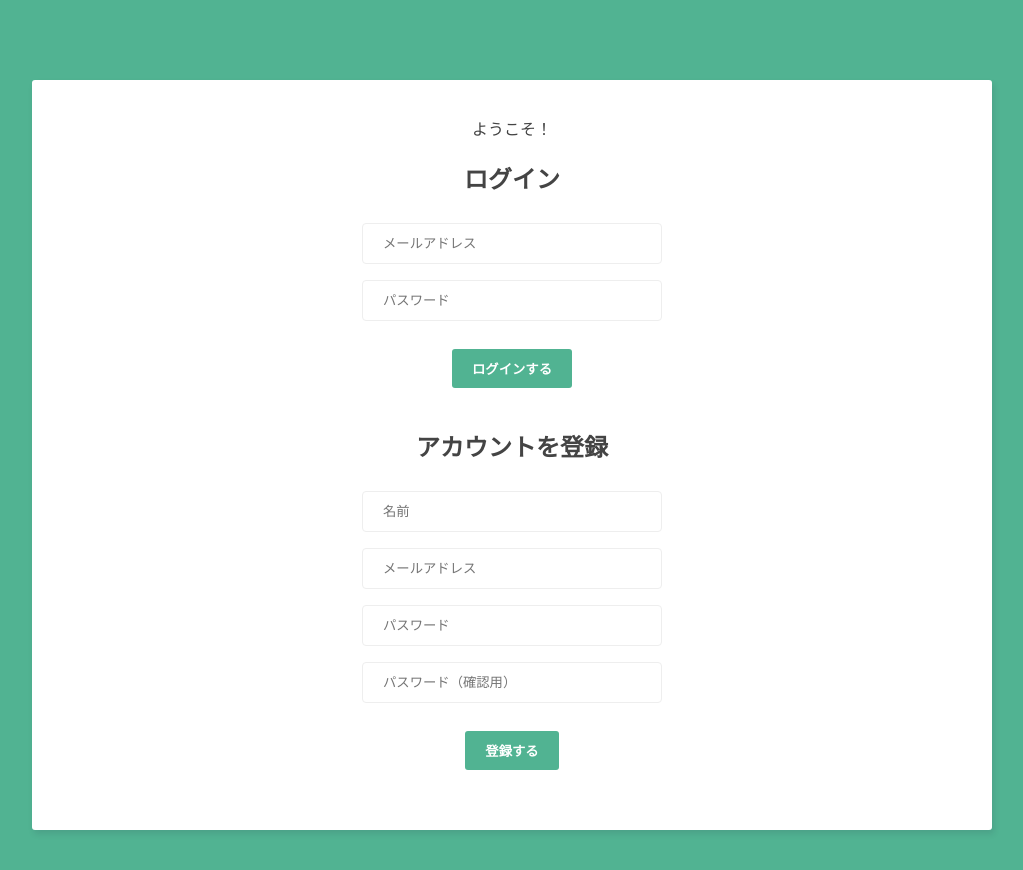
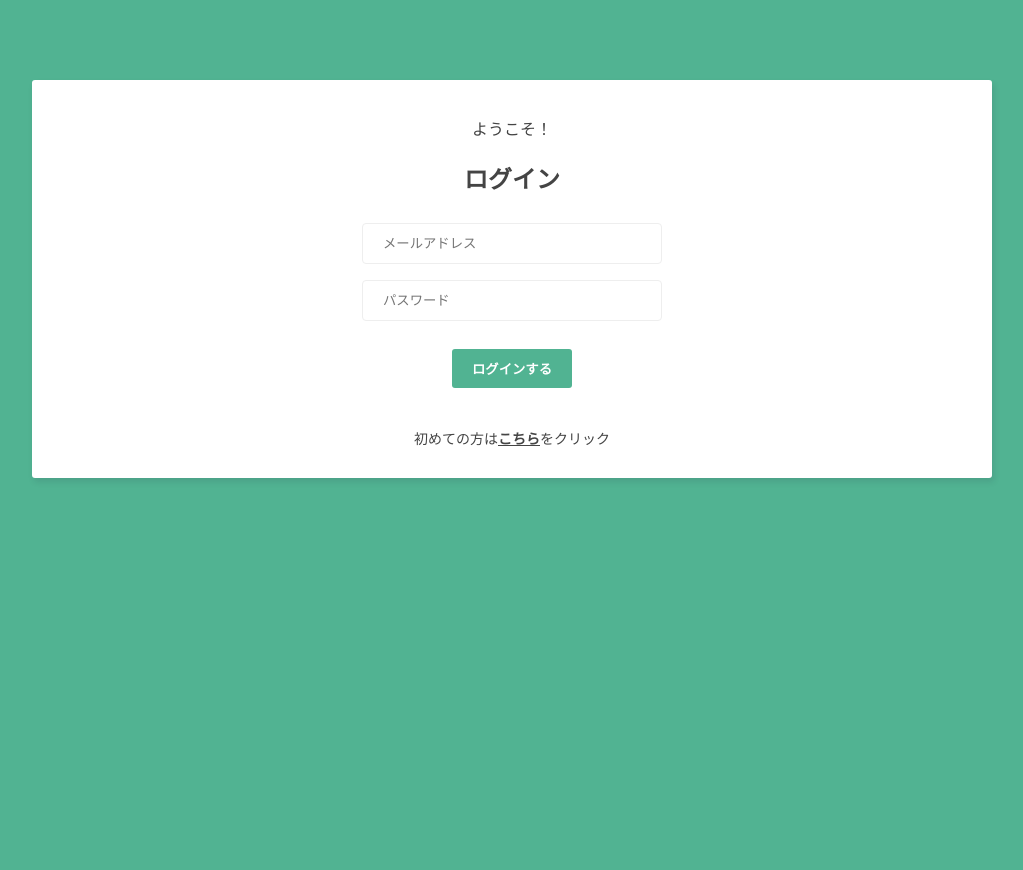
Before and after one commit to ackn14/live-chat-vuejs, a Vue app: page / in a window 1280 px wide. Shown: the top 870 px of the page, without its empty margins (128-1151 px from the left). After the commit the page ends 800 px from the top, so only its background shows below. Built offline with nearby package versions, Linux system fonts and the light colour scheme.

Commit message:
axios実装

```diff
--- a/package.json
+++ b/package.json
@@ -8,8 +8,10 @@
     "lint": "vue-cli-service lint"
   },
   "dependencies": {
+    "axios": "^0.27.2",
     "core-js": "^3.6.5",
     "vue": "^3.0.0",
+    "vue-axios": "^3.4.1",
     "vue-router": "^4.0.0-0"
   },
   "devDependencies": {
--- a/src/components/SignupForm.vue
+++ b/src/components/SignupForm.vue
@@ -1,7 +1,7 @@
 <template>
   <div>
     <h2>アカウントを登録</h2>
-    <form>
+    <form @submit.prevent="signUp">
       <input type="text" required placeholder="名前" v-model="name" />
       <input
         type="email"
@@ -21,12 +21,15 @@
         placeholder="パスワード（確認用）"
         v-model="passwordConfirmation"
       />
+      <div class="error">{{ error }}</div>
       <button>登録する</button>
     </form>
   </div>
 </template>
 
 <script>
+import axios from "axios";
+
 export default {
   data() {
     return {
@@ -34,7 +37,30 @@ export default {
       email: "",
       password: "",
       passwordConfirmation: "",
+      error: null,
     };
+  },
+  methods: {
+    // asyncで非同期処理にできる
+    async signUp() {
+      this.error = null;
+      try {
+        const res = await axios.post("http://localhost:3000/auth", {
+          name: this.name,
+          email: this.email,
+          password: this.password,
+          password_confirmation: this.passwordConfirmation,
+        });
+        if (!res) {
+          throw new Error("アカウントを登録できませんでした");
+        }
+        console.log({ res });
+        return res;
+      } catch (error) {
+        this.error = "アカウントを登録できませんでした";
+        console.log({ error });
+      }
+    },
   },
 };
 </script>
--- a/src/views/Welcome.vue
+++ b/src/views/Welcome.vue
@@ -1,8 +1,21 @@
 <template>
   <div class="container welcome">
     <p>ようこそ！</p>
-    <LoginForm />
-    <SignupForm />
+    <div v-if="shouldShowLoginForm">
+      <LoginForm />
+      <p class="change-form">
+        初めての方は<span @click="shouldShowLoginForm = false">こちら</span
+        >をクリック
+      </p>
+    </div>
+    <div v-if="!shouldShowLoginForm">
+      <SignupForm />
+      <p class="change-form">
+        アカウントをお持ちの方は<span @click="shouldShowLoginForm = true"
+          >こちら</span
+        >をクリック
+      </p>
+    </div>
   </div>
 </template>
 
@@ -11,6 +24,11 @@ import LoginForm from "../components/LoginForm.vue";
 import SignupForm from "../components/SignupForm.vue";
 export default {
   components: { LoginForm, SignupForm },
+  data() {
+    return {
+      shouldShowLoginForm: true,
+    };
+  },
 };
 </script>
 
@@ -44,4 +62,8 @@ export default {
 .welcome button {
   margin: 20px auto;
 }
+.change-form {
+  font-size: 14px;
+  margin: 10px;
+}
 </style>
```
Also changed, not shown: 1 other file (tests, documents, lock files or other folders).
